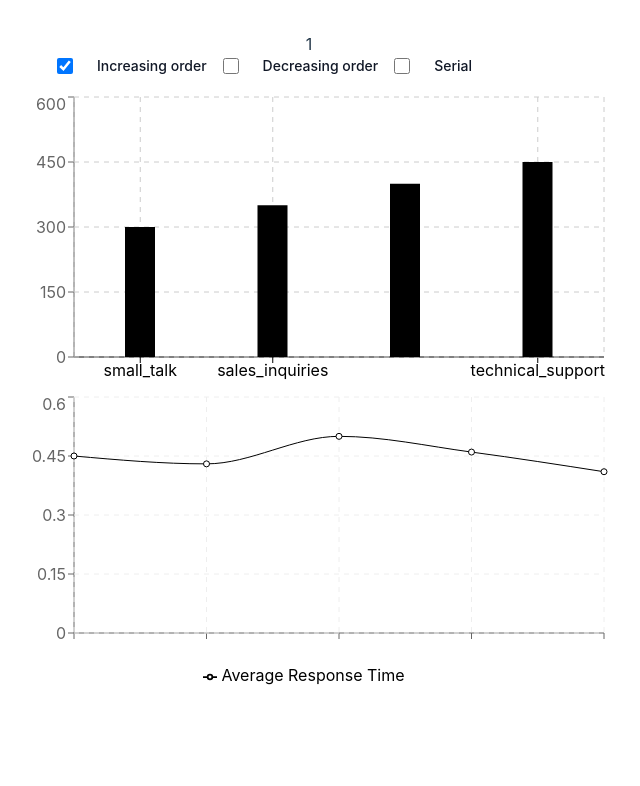
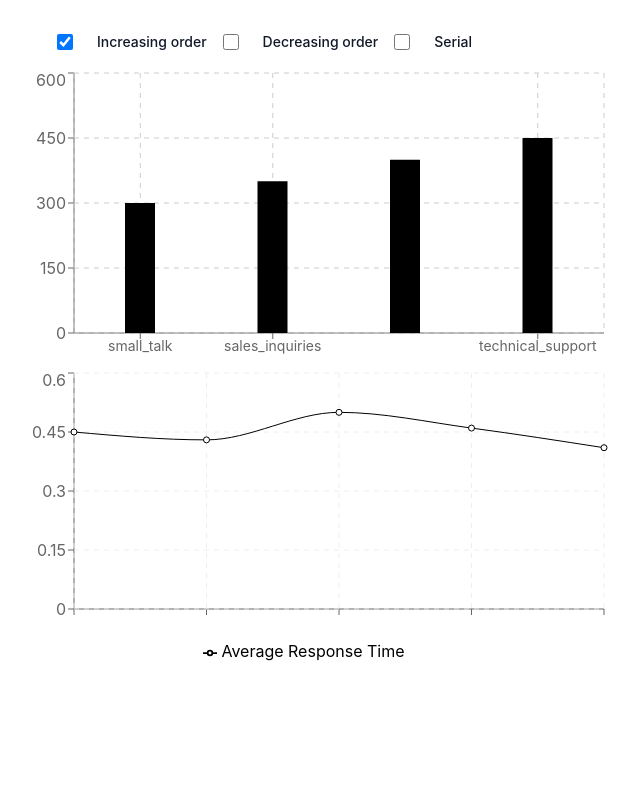
Before and after one commit to snow-2357/arcitech-assignment, a React (Vite) app: page / in a window 1280 px wide. Shown: the top 786 px of the page, without its empty margins (331-971 px from the left). Built offline with nearby package versions, Linux system fonts and the light colour scheme.

Commit message:
bug fix in bargraph

```diff
--- a/src/App.tsx
+++ b/src/App.tsx
@@ -1,23 +1,15 @@
 // import { useState } from "react";
 
 import "./App.css";
-import BarChartDisplay from "./components/BarChart";
-import BarFilter from "./components/BarFilter";
-import LineChartDisplay from "./components/LineChart";
-import PieChartDisplay from "./components/PieChart";
-// import { useSelector, useDispatch } from "react-redux";
-// import { toggle } from "./redux/categorySlice";
-// import { RootState } from "./redux/store";
+import BarChartWrapper from "./components/BarChartWrapper";
+import LineChartDisplay from "./components/Charts/LineChart";
+import PieChartDisplay from "./components/Charts/PieChart";
 
 import { apiData } from "./data";
 function App() {
-  // const count = useSelector((state: RootState) => state.categoryOrder.value);
-  // const dispatch = useDispatch();
   return (
     <div>
-      <BarFilter />
-      <BarChartDisplay data={apiData.category_distribution} />
-
+      <BarChartWrapper />
       <LineChartDisplay data={apiData.response_times.week_wise} />
       <PieChartDisplay data={apiData.user_satisfaction.ratings} />
     </div>
--- /dev/null
+++ b/src/components/BarChartWrapper.tsx
@@ -0,0 +1,12 @@
+import { apiData } from "../data";
+import BarFilter from "./BarFilter";
+import BarChartDisplay from "./Charts/BarChart";
+
+export default function BarChartWrapper() {
+  return (
+    <>
+      <BarFilter />
+      <BarChartDisplay data={apiData.category_distribution} />
+    </>
+  );
+}
--- a/src/components/BarFilter.tsx
+++ b/src/components/BarFilter.tsx
@@ -25,7 +25,6 @@ const BarFilter: React.FC = () => {
 
   return (
     <div className="">
-      {order}
       <div className="flex items-center gap-4 mb-4 mx-12">
         <input
           checked={orderValue === 1}
--- a/src/components/BarChart.tsx
+++ b/src/components/Charts/BarChart.tsx
@@ -1,7 +1,7 @@
 import React, { useEffect, useState } from "react";
 import { useSelector } from "react-redux";
 import { BarChart, Bar, XAxis, YAxis, Tooltip, CartesianGrid } from "recharts";
-import { RootState } from "../redux/store";
+import { RootState } from "../../redux/store";
 
 interface BarChartProps {
   data: { [key: string]: number };
@@ -29,10 +29,11 @@ const BarChartDisplay: React.FC<BarChartProps> = ({ data }) => {
         [...chartData].sort((a, b) => a.name.localeCompare(b.name))
       );
   }, [order, data]);
+  console.log(sortedChartData);
 
   return (
     <BarChart width={600} height={300} data={sortedChartData}>
-      <XAxis dataKey="name" stroke="#000" />
+      <XAxis dataKey="name" className="text-sm" />
       <YAxis />
       <Tooltip
         wrapperStyle={{ backgroundColor: "#ccc" }}
```
Also changed, not shown: src/components/Charts/LineChart.tsx (renamed from src/components/LineChart.tsx), src/components/Charts/PieChart.tsx (renamed from src/components/PieChart.tsx).
